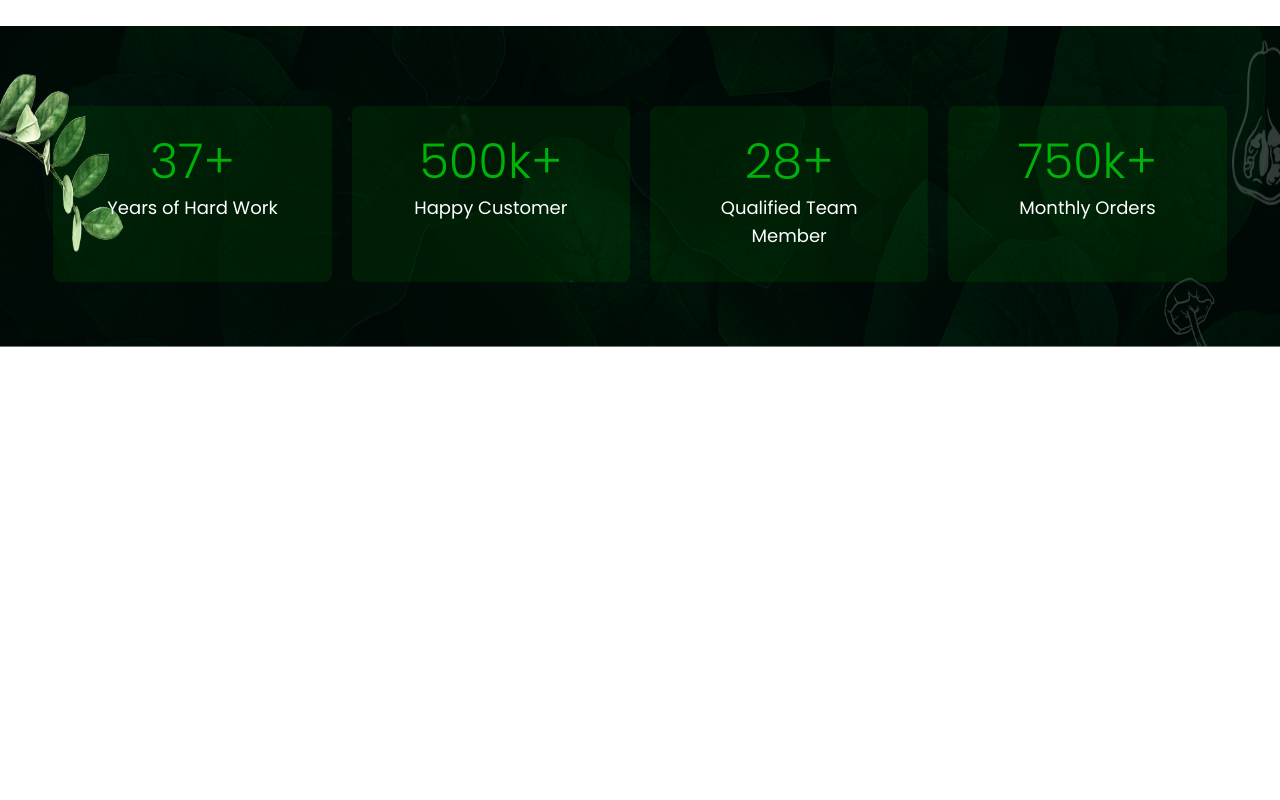
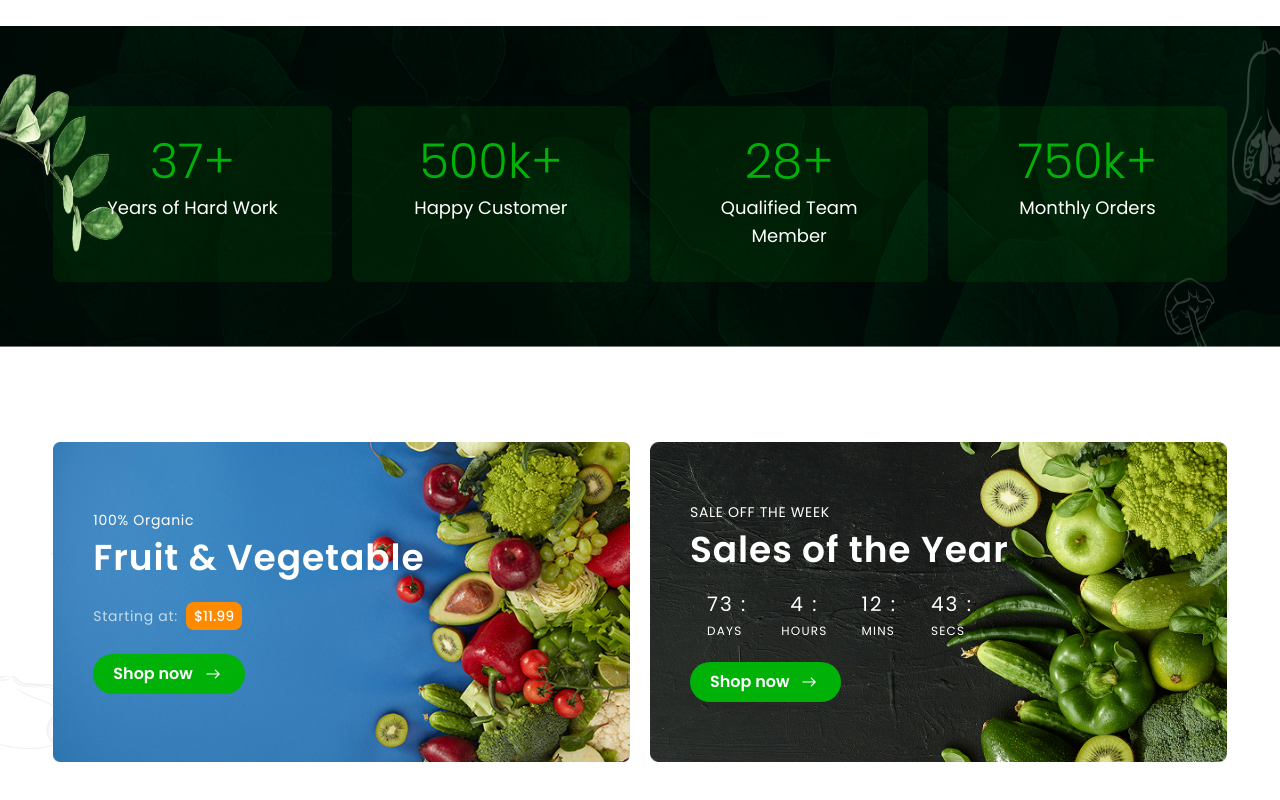
Before and after one commit to Johora99/organic-food, a Next.js app: page / in a window 1280 px wide. Shown: the part 1906-2706 px from the top of the page. Before the commit the page ends 2268 px from the top, so only its background shows below. Built offline with nearby package versions, Linux system fonts and the light colour scheme; no server answers; the database is empty.

Commit message:
sales card

```diff
--- a/src/app/globals.css
+++ b/src/app/globals.css
@@ -15,6 +15,7 @@
    --color-lightestGray: #F2F2F2;
    --color-darkGray2: #4D4D4D;
    --color-lightbg: rgba(0,178,7, 0.1);
+   --color-orange: #FF8A00;
 }
 
 @layer components {
--- a/src/app/page.js
+++ b/src/app/page.js
@@ -6,6 +6,7 @@ import FeatureProducts from "@/components/FeaturedProducts/FeatureProducts";
 import Categories from "@/components/Categories/Categories";
 import WhyUs from "@/components/WhyUs/WhyUs";
 import SuccessRatio from "@/components/SuccessRatio/SuccessRatio";
+import SalesAdd from "@/components/SalesAdd/SalesAdd";
 
 export default function Home() {
   return (
@@ -27,6 +28,9 @@ export default function Home() {
    <section>
     <SuccessRatio></SuccessRatio>
    </section>
+   <section>
+    <SalesAdd></SalesAdd>
+   </section>
 
   </>
   );
--- /dev/null
+++ b/src/components/CountDouwn/CountDown.jsx
@@ -0,0 +1,56 @@
+"use client";
+
+import { useState, useEffect } from "react";
+
+export default function CountDown() {
+  const [time, setTime] = useState({
+    days: 0,
+    hours: 0,
+    minutes: 0,
+    seconds: 0,
+  });
+
+  const targetDate = new Date("2025-05-20T00:00:00").getTime(); // Set your target date
+
+  useEffect(() => {
+    const interval = setInterval(() => {
+      const now = new Date().getTime();
+      const distance = targetDate - now;
+
+      const days = Math.floor(distance / (1000 * 60 * 60 * 24));
+      const hours = Math.floor((distance % (1000 * 60 * 60 * 24)) / (1000 * 60 * 60));
+      const minutes = Math.floor((distance % (1000 * 60 * 60)) / (1000 * 60));
+      const seconds = Math.floor((distance % (1000 * 60)) / 1000);
+
+      setTime({ days, hours, minutes, seconds });
+
+      if (distance < 0) {
+        clearInterval(interval);
+        setTime({ days: 0, hours: 0, minutes: 0, seconds: 0 });
+      }
+    }, 1000);
+
+    return () => clearInterval(interval);
+  }, [targetDate]);
+
+  return (
+    <div style={{ color: "white", display: "flex", justifyContent: "space-around", width: "300px" }} className="my-5">
+      <div>
+        <p className="text-xl tracking-widest text-center">{time.days} :</p>
+        <span className="text-xs tracking-widest">DAYS</span>
+      </div>
+      <div>
+        <p className="text-xl tracking-widest text-center">{time.hours} :</p>
+        <span className="text-xs tracking-widest">HOURS</span>
+      </div>
+      <div>
+        <p className="text-xl tracking-widest text-center"> {time.minutes} :</p>
+        <span className="text-xs tracking-widest">MINS</span>
+      </div>
+      <div>
+        <p className="text-xl tracking-widest text-center">{time.seconds} :</p>
+        <span className="text-xs tracking-widest">SECS</span>
+      </div>
+    </div>
+  );
+}
--- /dev/null
+++ b/src/components/SalesAdd/SalesAdd.jsx
@@ -0,0 +1,41 @@
+import Image from 'next/image'
+import React from 'react'
+import bgImg from '../../../public/Bannar.png'
+import img1 from '../../../public/sale-1.png'
+import img2 from '../../../public/sale-2.png'
+import { IoIosArrowRoundForward } from 'react-icons/io'
+import CountDown from '../CountDouwn/CountDown'
+export default function SalesAdd() {
+  return (
+    <div className='w-full relative my-20'>
+      <Image src={bgImg} alt='' className='absolute top-0 left-0 w-full h-full z-[-1]'/>
+      <div className='container w-11/12 mx-auto'>
+        <div className='grid grid-cols-1 lg:grid-cols-2 gap-5'>
+          <div className='relative'>
+            <Image src={img1} alt='' className='w-full'/>
+            <div className='absolute top-1/2 -translate-y-1/2 ml-10'>
+              <p className='text-white text-sm tracking-wider'>100% Organic</p>
+              <h2 className='text-white font-semibold text-4xl mt-2 tracking-wide'>Fruit & Vegetable</h2>
+              <div className='flex items-center gap-2 my-6'>
+                <p className='text-white opacity-70 tracking-wider text-sm'>Starting at:</p>
+                <p className='text-white text-sm font-medium bg-orange py-1 px-2 rounded-lg'>$11.99</p>
+              </div>
+              <button className='btn'>Shop now <IoIosArrowRoundForward className='text-2xl'/></button>
+            </div>
+          </div>
+          <div className='relative'>
+            <Image src={img2} alt='' className='w-full'/>
+              <div className='absolute top-1/2 -translate-y-1/2 ml-10'>
+              <p className='text-white text-sm tracking-wider uppercase'>sale off the week</p>
+              <h2 className='text-white font-semibold text-4xl mt-2 tracking-wide'>Sales of the Year</h2>
+              <div>
+                <CountDown />
+              </div>
+              <button className='btn'>Shop now <IoIosArrowRoundForward className='text-2xl'/></button>
+            </div>
+          </div>
+        </div>
+      </div>
+    </div>
+  )
+}
```
Also changed, not shown: public/sale-1.png (added), public/sale-2.png (added).
